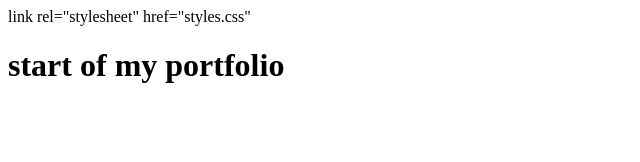
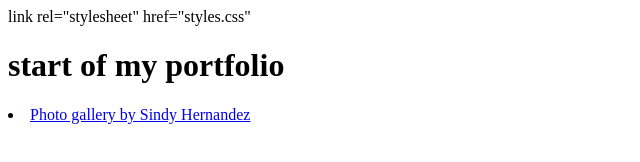
Before and after one commit to sindynh/portfolio, a plain HTML site: page index.html in a window 1280 px wide. Shown: the whole page, without its empty margins (0-640 px from the left). Drawn offline with Linux system fonts and the light colour scheme.

Commit message:
Update index.html

```diff
--- a/index.html
+++ b/index.html
@@ -8,5 +8,9 @@
         <div class="intro">
         <h1> start of my portfolio</h1>
         </div>
+
+        <li>
+            <a href="https://sindynh.github.io/Garden"; trget="_blank">Photo gallery by Sindy Hernandez</a>
+        </li>
     </body>
 </html>
```
